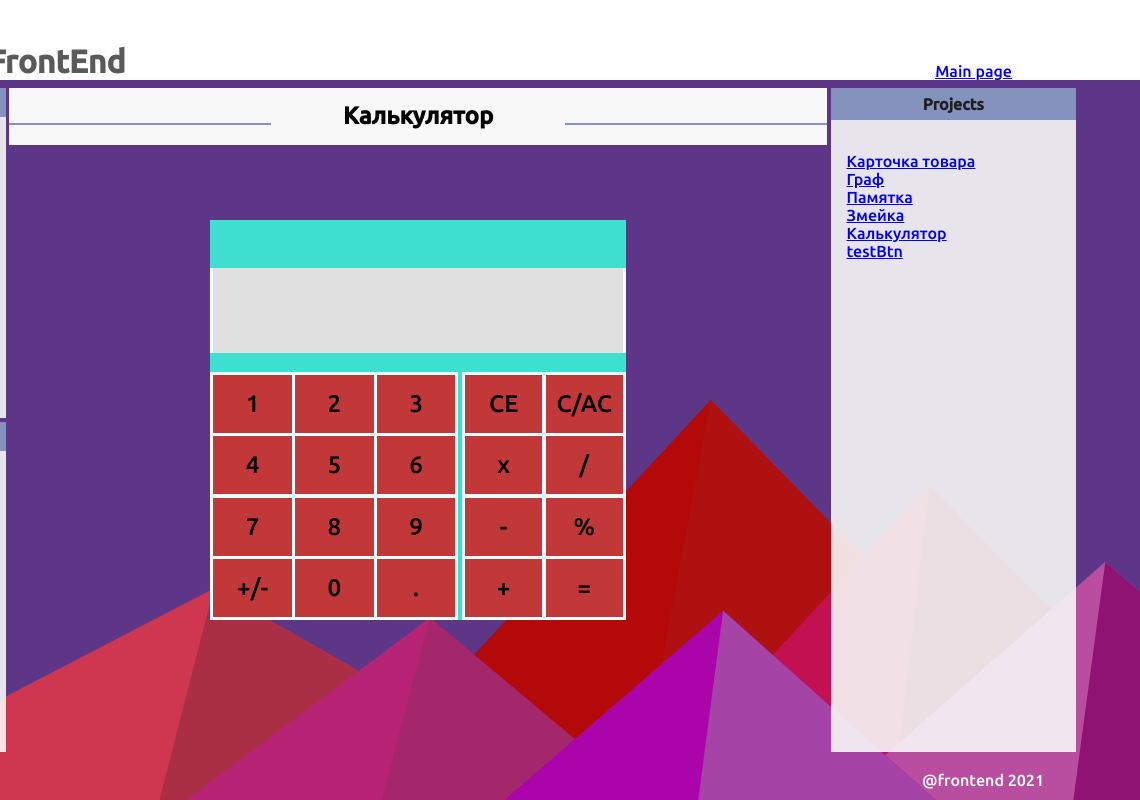
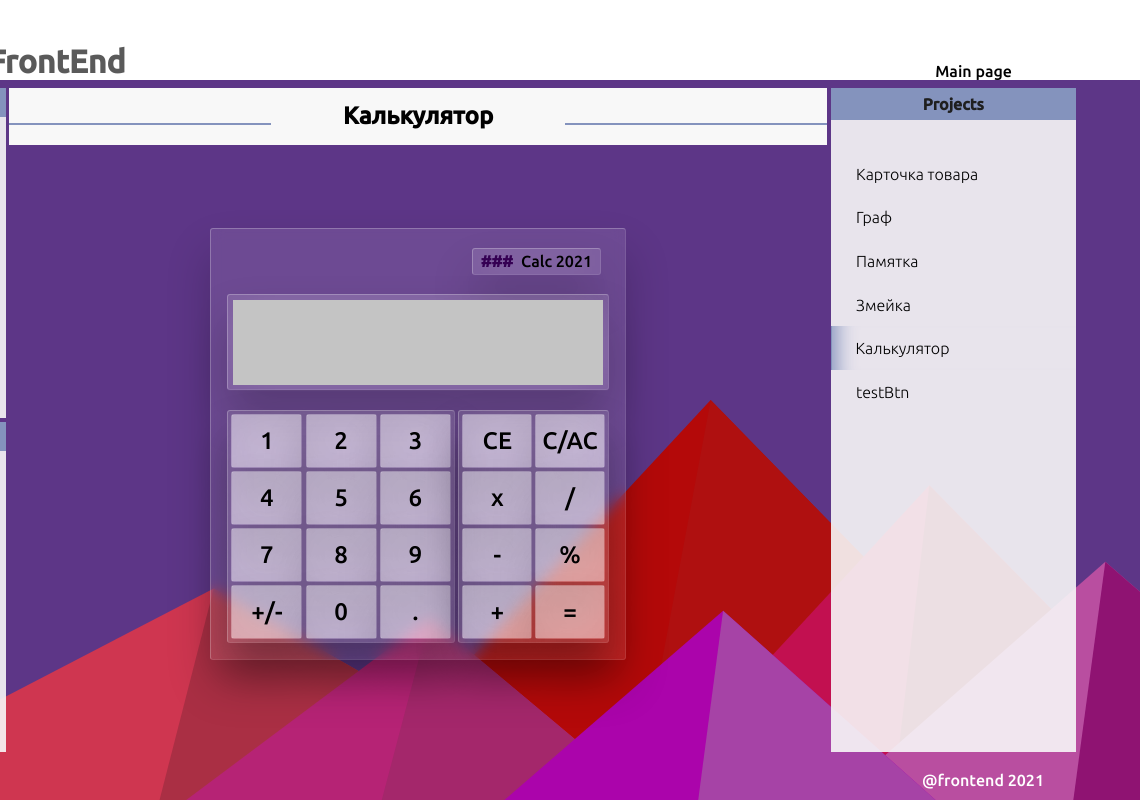
Before and after one commit to xamesLab/portfolio, a React app: page /calc in a window 1280 px wide. Shown: the full height of the page, 140-1280 px from the left. Built offline with nearby package versions, Linux system fonts and the light colour scheme.

Commit message:
update ui calc/reminder/card

```diff
--- a/src/components/Calc/Calc.css
+++ b/src/components/Calc/Calc.css
@@ -4,40 +4,70 @@
     justify-content: center;
     align-items: center;
     position: relative;
+    padding-top: 3rem;
 }
 
 .calc {
     width: 26rem;
-    height: 25rem;
+    height: 27rem;
+    padding: 1rem;
     display: grid;
     grid-template-columns: 1fr 1fr 1fr 1fr 1fr;
-    grid-template-rows: 2.5fr 1fr 1fr 1fr 1fr;
+    grid-template-rows: 0.5fr 2.3fr 1fr 1fr 1fr 1fr;
     grid-gap: 0.2rem;
-    grid-template-areas: 'disp disp disp disp disp'
+    grid-template-areas: 'c c c c c '
+     'disp disp disp disp disp'
      'sbl sbl sbl oper oper'
      'sbl sbl sbl oper oper'
      'sbl sbl sbl oper oper'
      'sbl sbl sbl oper oper';
-    background-color: turquoise;
+    background-color: rgba(255,255,255, 0.1);
+    box-shadow: 0px 25px 45px rgba(0,0,0,0.2);
+    border: 1px solid rgba(255,255,255, 0.25);
+    border-bottom: 1px solid rgba(255,255,255, 0.1);
+    border-right: 1px solid rgba(255,255,255, 0.1);
+    border-radius: 3px;
+    -webkit-backdrop-filter: blur(7px);
+    backdrop-filter: blur(7px);
+}
+
+.calc__lable {
+    grid-area: c;
+    display: flex;
+    justify-content: flex-end;
+    align-items: center;
+    margin-top: 0.2rem;
+    padding-right: 0.5rem;
+}
+
+.calc__lable>div {
+    padding: 0.2rem 0.5rem;
+}
+
+.calc__lable>div::before {
+    content: '###';
+    padding-right: 0.5rem;
+    color: rgb(53, 0, 83);
+    font-weight: 700;
 }
 
 .calc__display {
     grid-area: disp;
     display: grid;
     grid-template-rows: 1fr 2fr;
-    margin-top: 3rem;
+    margin-top: 1rem;
     margin-bottom: 1rem;
-    background-color: azure;
+    border-radius: 3px;
+    padding: 0.3rem;
 }
 
 .display_1, .display_2 {
-    margin: 0 0.2rem;
     padding: 0.2rem 0.5rem;
     display: flex;
     justify-content: flex-end;
     align-items: flex-end;
     font-family: 'Chakra Petch', sans-serif;
-    background-color: rgb(224, 224, 224);
+    background-color: rgb(196, 196, 196);
 }
 
 .display_2 {
@@ -56,16 +86,6 @@
     grid-template-rows: repeat(4, 1fr);
     grid-gap: 0.2rem;
     grid-area: sbl;
-    background-color: azure;
-}
-
-.calc__btn {
-    display: flex;
-    justify-content: center;
-    align-items: center;
-    font-size: 1.5rem;
-    background-color: rgb(194, 55, 55);
-    cursor: pointer;
 }
 
 .calc__operating-bar {
@@ -75,5 +95,40 @@
     grid-template-rows: 1fr 1fr 1fr 1fr;
     grid-gap: 0.2rem;
     grid-area: oper;
-    background-color: azure;
+
 }
+
+.bar_bg {
+    background-color: rgba(255,255,255, 0.1);
+    box-shadow: 0px 25px 45px rgba(0,0,0,0.2);
+    border: 1px solid rgba(255,255,255, 0.25);
+    border-bottom: 1px solid rgba(255,255,255, 0.1);
+    border-right: 1px solid rgba(255,255,255, 0.1);
+    border-radius: 3px;
+    -webkit-backdrop-filter: blur(25px);
+    backdrop-filter: blur(25px);
+}
+
+.calc__btn {
+    display: flex;
+    justify-content: center;
+    align-items: center;
+    font-size: 1.5rem;
+    cursor: pointer;
+}
+
+.calc__btn span {
+    z-index: 2;
+    pointer-events: none;
+}
+
+.calc__btn::before {
+    content: "";
+    position: absolute;
+    top: 0;
+    left: 0;
+    width: 100%;
+    height: 100%;
+    background-color: rgba(255, 255, 255, 0.4);
+    pointer-events: none;
+}
--- a/src/components/Calc/Calc.js
+++ b/src/components/Calc/Calc.js
@@ -100,31 +100,34 @@ class Calc extends Component {
       <div className='wrap-calc'>
         <ContentHeader>{"Калькулятор"}</ContentHeader>
         <div className='calc'>
-          <div className='calc__display'>
+          <div className='calc__lable'>
+            <div className='bar_bg'>Calc 2021</div>
+          </div>
+          <div className='calc__display bar_bg'>
             <div className='display_1'>
               {this.state.memo} {this.state.math}
             </div>
             <div className='display_2'>{this.state.display}</div>
           </div>
-          <div className='calc__symbol-bar'>
+          <div className='calc__symbol-bar bar_bg'>
             {this.state.symbolBtn.map((sbl, i) => (
               <div
-                className='calc__btn'
+                className='calc__btn bar_bg'
                 data-s={sbl}
                 onClick={this.addSymbol}
                 key={i}>
-                {sbl}
+                <span>{sbl}</span>
               </div>
             ))}
           </div>
-          <div className='calc__operating-bar'>
+          <div className='calc__operating-bar bar_bg'>
             {Object.values(this.state.operBtn).map((oper, i) => (
               <div
-                className='calc__btn'
+                className='calc__btn bar_bg'
                 onClick={this.operating}
                 data-o={oper}
                 key={i}>
-                {oper}
+                <span>{oper}</span>
               </div>
             ))}
           </div>
--- a/src/components/Card/Card.css
+++ b/src/components/Card/Card.css
@@ -33,6 +33,11 @@ z-index: 2;
 transition: all 0.75s ease-out;
 }
 
+.card__img>div {
+    z-index: 2;
+    transition: all 0.75s ease-out;
+}
+
 .card__circle {
 width: 9rem;
 height: 9rem;
@@ -48,9 +53,10 @@ align-items: center;
 }
 
 .card__info h3 {
-color: #2c2c2c;
+color: #202020;
 font-size: 1.5rem;
 padding: 1.7rem 0rem;
+transition: all 0.75s ease-out;
 }
 .card__logo img {
 width: 8rem;
@@ -74,7 +80,7 @@ transition: all 0.75s ease-out;
     color: #2c2c2c;
 }
 
-button.active {
+.card__button .active {
     background-color:#2c2c2c;
     color: white;
     font-weight: 400;
--- a/src/components/Card/Card.js
+++ b/src/components/Card/Card.js
@@ -1,11 +1,19 @@
 import React, { useState } from "react";
 import "./Card.css";
+import Moto from "./moto";
 
 function Card() {
+  const imgs = {
+    blue: "/images/main/blue.webp",
+    green: "/images/main/p.webp",
+    black: "/images/main/bl.webp",
+  };
+  let [motoColor, setMotoColor] = useState(imgs.green);
   const axis = React.createRef();
 
   const moto = React.createRef();
   const logo = React.createRef();
+  const kawa = React.createRef();
   const btnsBlock = React.createRef();
   const submit = React.createRef();
 
@@ -27,6 +35,7 @@ function Card() {
     logo.current.style.transform = `translateZ(80px)`;
     btnsBlock.current.style.transform = `translateZ(50px)`;
     submit.current.style.transform = `translateZ(80px)`;
+    kawa.current.style.transform = `translateZ(40px)`;
   };
 
   const oML = (e) => {
@@ -37,6 +46,13 @@ function Card() {
     logo.current.style.transform = `translateZ(0px)`;
     btnsBlock.current.style.transform = `translateZ(0px)`;
     submit.current.style.transform = `translateZ(0px)`;
+    kawa.current.style.transform = `translateZ(0px)`;
+  };
+
+  const setColor = (e) => {
+    let newColor = e.target.dataset.c;
+    setMotoColor(imgs[newColor]);
+    console.log(newColor);
   };
 
   return (
@@ -48,17 +64,25 @@ function Card() {
       <div className='card' ref={axis}>
         <div className='card__img'>
           <div className='card__circle'></div>
-          <img src={"images/main/p.png"} alt='moto' ref={moto}></img>
+          <div ref={moto}>
+            <Moto img={motoColor} />
+          </div>
         </div>
         <div className='card__info'>
           <div className='card__logo'>
             <img src={"images/main/ninja.png"} alt='logo' ref={logo}></img>
           </div>
-          <h3>kawasaki 300 ninja</h3>
+          <h3 ref={kawa}>kawasaki 300 ninja</h3>
           <div className='card__button' ref={btnsBlock}>
-            <button className='active'>green</button>
-            <button>black</button>
-            <button>blue</button>
+            <button data-c='green' onClick={setColor}>
+              green
+            </button>
+            <button data-c='black' onClick={setColor}>
+              black
+            </button>
+            <button data-c='blue' onClick={setColor}>
+              blue
+            </button>
           </div>
           <div className='card__sub' ref={submit}>
             <button>Заявка</button>
--- /dev/null
+++ b/src/components/Card/moto.js
@@ -0,0 +1,7 @@
+import React from "react";
+
+function Moto(props) {
+  return <img src={props.img} alt='moto'></img>;
+}
+
+export default Moto;
--- a/src/components/TestBtn/TestBtn.css
+++ b/src/components/TestBtn/TestBtn.css
@@ -1,5 +1,5 @@
 .neu-wrap {
-    padding: 2rem;
+    padding: 3rem 2rem;
 }
 
 .container_neu>button>span {
--- a/src/components/TestBtn/TestBtn.js
+++ b/src/components/TestBtn/TestBtn.js
@@ -3,14 +3,13 @@ import "./TestBtn.css";
 
 function TestBtn() {
   const clickButton = (e) => {
-    e.currentTarget.classList.toggle("on");
+    e.currentTarget.classList.toggle("active");
     e.currentTarget.classList.toggle("off");
   };
   return (
     <div className='neu-wrap'>
-      Test block
-      <div className='container_neu'>
-        <button onClick={clickButton} className='neu__btn on fst'>
+      <div className='container_neu container_neu_around'>
+        <button onClick={clickButton} className='neu__btn active fst'>
           <span>first</span>
         </button>
         <button onClick={clickButton} className='neu__btn off scnd'>
--- a/src/index.css
+++ b/src/index.css
@@ -4,6 +4,11 @@
   box-sizing: border-box;
   font-family: 'Ubuntu', sans-serif;
   list-style: none;
+}
+
+a {
+  text-decoration: none;
+  color: black;
 }
 /* https://www.svgbackgrounds.com/#flat-mountains */
 body {
--- a/src/main_component/ProjectBar.js
+++ b/src/main_component/ProjectBar.js
@@ -11,22 +11,34 @@ function ProjectBar() {
       <div className='project__bar'>
         <ul>
           <li>
-            <NavLink to='/card3D'>Карточка товара</NavLink>
+            <NavLink className='project__link' to='/card3D'>
+              Карточка товара
+            </NavLink>
           </li>
           <li>
-            <NavLink to='/graph'>Граф</NavLink>
+            <NavLink className='project__link' to='/graph'>
+              Граф
+            </NavLink>
           </li>
           <li>
-            <NavLink to='/memo'>Памятка</NavLink>
+            <NavLink className='project__link' to='/memo'>
+              Памятка
+            </NavLink>
           </li>
           <li>
-            <NavLink to='/snake'>Змейка</NavLink>
+            <NavLink className='project__link' to='/snake'>
+              Змейка
+            </NavLink>
           </li>
           <li>
-            <NavLink to='/calc'>Калькулятор</NavLink>
+            <NavLink className='project__link' to='/calc'>
+              Калькулятор
+            </NavLink>
           </li>
           <li>
-            <NavLink to='/btn'>testBtn</NavLink>
+            <NavLink className='project__link' to='/btn'>
+              testBtn
+            </NavLink>
           </li>
         </ul>
       </div>
--- a/src/main_component/main.css
+++ b/src/main_component/main.css
@@ -85,12 +85,22 @@
 
 .project__bar {
     padding-top: 2rem;
-    padding-left: 1rem;
 }
 
-.project__bar>ul>li>ul>li {
+.project__link {
+    display: block;
+    padding: 0.8rem 1.6rem;
+    font-weight: 300;
+}
+
+.project__link:hover {
+    background-color: rgba(132, 147, 189, 0.5);
+}
+
+.project__bar .active {
     padding-left: 1.5rem;
-    font-weight: 300;
+    border-left: 0.1rem solid rgba(132, 147, 189);
+    box-shadow: 25px 0 20px -20px rgba(132, 147, 189) inset
 }
 
 .info-bar__link {
--- a/src/main_component/neu.css
+++ b/src/main_component/neu.css
@@ -14,6 +14,11 @@
     inset 0px 0px 0px 0px #fff9,
     inset 0px 0px 0px 0px #0001;
     border-radius: 4px;
+}
+
+.container_neu_around {
+    display: flex;
+    justify-content: space-around;
 }
 
 .neu__btn {
```
Also changed, not shown: public/images/main/bl.webp (added), public/images/main/blue.webp (added), public/images/main/p.png (deleted), public/images/main/p.webp (added).
